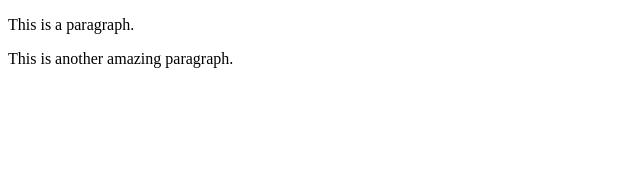
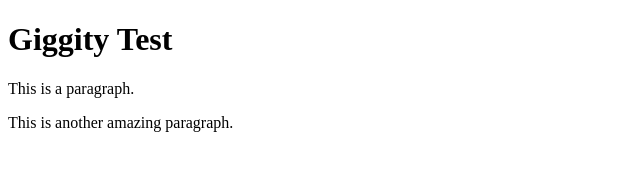
Before and after one commit to avaz25/git-test, a website: page index.html in a window 1280 px wide. Shown: the whole page, without its empty margins (0-640 px from the left). Drawn offline with Linux system fonts and the light colour scheme.

Commit message:
Using NPM

```diff
--- a/index.html
+++ b/index.html
@@ -7,6 +7,7 @@
     <title>Document</title>
 </head>
 <body>
+   <h1>Giggity Test</h1>
     <p>This is a paragraph.</p>
     <p>This is another amazing paragraph.</p>
 </body>
```
Also changed, not shown: package.json (added, +24 -0 lines), 2 other files.
